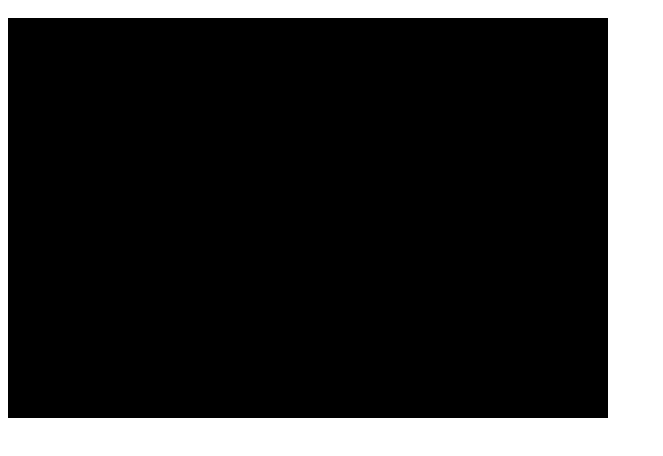
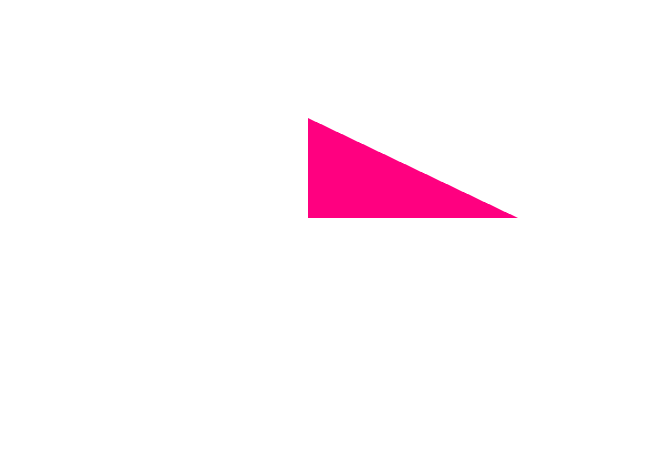
Before and after one commit to fadelananda/IF3260-Grafkom-Tubes1, a website: page app/index.html in a window 1280 px wide. Shown: the part 48-504 px from the top of the page, without its empty margins (0-663 px from the left). Drawn offline with Linux system fonts and the light colour scheme.

Commit message:
add util function to setup canvas, create shader, create program

```diff
--- a/app/app.js
+++ b/app/app.js
@@ -1,9 +1,81 @@
-const canvas = document.querySelector('#webgl-canvas');
-const gl = canvas.getContext('webgl');
+import {
+  setUpCanvasBackground,
+  createShader,
+  createProgram,
+} from "./util/util.js";
 
-const setUpCanvasBackground = (gl) => {
-  gl.clearColor(0, 0, 0, 1);
-  gl.clear(gl.COLOR_BUFFER_BIT);
+function main() {
+  const canvas = document.querySelector("canvas");
+  const gl = canvas.getContext("webgl", { preserveDrawingBuffer: true });
+
+  if (!gl) return;
+
+  const vertexShaderSource = document.querySelector("#vertex-shader").text;
+  const fragmentShaderSource = document.querySelector("#fragment-shader").text;
+
+  // create GLSL shaders, upload the GLSL source, compile the shaders
+  var vertexShader = createShader(gl, gl.VERTEX_SHADER, vertexShaderSource);
+  var fragmentShader = createShader(
+    gl,
+    gl.FRAGMENT_SHADER,
+    fragmentShaderSource
+  );
+
+  // Link the two shaders into a program
+  var program = createProgram(gl, vertexShader, fragmentShader);
+
+  // look up where the vertex data needs to go.
+  var positionAttributeLocation = gl.getAttribLocation(program, "a_position");
+
+  // Create a buffer and put three 2d clip space points in it
+  var positionBuffer = gl.createBuffer();
+
+  // Bind it to ARRAY_BUFFER (think of it as ARRAY_BUFFER = positionBuffer)
+  gl.bindBuffer(gl.ARRAY_BUFFER, positionBuffer);
+
+  var positions = [0, 0, 0, 0.5, 0.7, 0];
+  gl.bufferData(gl.ARRAY_BUFFER, new Float32Array(positions), gl.STATIC_DRAW);
+
+  // code above this line is initialization code.
+  // code below this line is rendering code.
+
+  // webglUtils.resizeCanvasToDisplaySize(gl.canvas);
+
+  // Tell WebGL how to convert from clip space to pixels
+  gl.viewport(0, 0, gl.canvas.width, gl.canvas.height);
+
+  // Clear the canvas
+  setUpCanvasBackground(gl);
+
+  // Tell it to use our program (pair of shaders)
+  gl.useProgram(program);
+
+  // Turn on the attribute
+  gl.enableVertexAttribArray(positionAttributeLocation);
+
+  // Bind the position buffer.
+  gl.bindBuffer(gl.ARRAY_BUFFER, positionBuffer);
+
+  // Tell the attribute how to get data out of positionBuffer (ARRAY_BUFFER)
+  var size = 2; // 2 components per iteration
+  var type = gl.FLOAT; // the data is 32bit floats
+  var normalize = false; // don't normalize the data
+  var stride = 0; // 0 = move forward size * sizeof(type) each iteration to get the next position
+  var offset = 0; // start at the beginning of the buffer
+  gl.vertexAttribPointer(
+    positionAttributeLocation,
+    size,
+    type,
+    normalize,
+    stride,
+    offset
+  );
+
+  // draw
+  var primitiveType = gl.TRIANGLES;
+  var offset = 0;
+  var count = 3;
+  gl.drawArrays(primitiveType, offset, count);
 }
 
-setUpCanvasBackground(gl);
+main();
--- a/app/index.html
+++ b/app/index.html
@@ -3,11 +3,38 @@
   <meta charset="UTF-8">
   <meta http-equiv="X-UA-Compatible" content="IE=edge">
   <meta name="viewport" content="width=device-width, initial-scale=1.0">
-  <script src="app.js" defer></script>
+  <script type="module" src="app.js" defer></script>
   <title>Tucil 1 Grafkom</title>
 </head>
 <body>
   <h1>Tugas Kecil 1 WebGL</h1>
-  <canvas id="webgl-canvas" width="600" height="400"></canvas>
+  <canvas id="glcanvas" width="600" height="400"></canvas>
+  <script  id="vertex-shader" type="notjs">
+
+    // an attribute will receive data from a buffer
+    attribute vec4 a_position;
+
+    // all shaders have a main function
+    void main() {
+
+      // gl_Position is a special variable a vertex shader
+      // is responsible for setting
+      gl_Position = a_position;
+    }
+
+  </script>
+  <script  id="fragment-shader" type="notjs">
+
+    // fragment shaders don't have a default precision so we need
+    // to pick one. mediump is a good default
+    precision mediump float;
+
+    void main() {
+      // gl_FragColor is a special variable a fragment shader
+      // is responsible for setting
+      gl_FragColor = vec4(1, 0, 0.5, 1); // return redish-purple
+    }
+
+  </script>
 </body>
 </html>
--- /dev/null
+++ b/app/util/util.js
@@ -0,0 +1,40 @@
+const setUpCanvasBackground = (gl) => {
+  /**
+   * Set canvas color to some rgba value
+   */
+  gl.clearColor(0, 0, 0, 0);
+  gl.clear(gl.COLOR_BUFFER_BIT);
+};
+
+const createShader = (gl, type, source) => {
+  /**
+   * Create shader
+   */
+  var shader = gl.createShader(type);
+  gl.shaderSource(shader, source);
+  gl.compileShader(shader);
+
+  var success = gl.getShaderParameter(shader, gl.COMPILE_STATUS);
+  if (success) return shader;
+
+  console.log(gl.getShaderInfoLog(shader));
+  gl.deleteShader(shader);
+};
+
+const createProgram = (gl, vertexShader, fragmentShader) => {
+  /**
+   * Create program
+   */
+  var program = gl.createProgram();
+  gl.attachShader(program, vertexShader);
+  gl.attachShader(program, fragmentShader);
+  gl.linkProgram(program);
+
+  var success = gl.getProgramParameter(program, gl.LINK_STATUS);
+  if (success) return program;
+
+  console.log(gl.getProgramInfoLog(program));
+  gl.deleteProgram(program);
+};
+
+export { setUpCanvasBackground, createProgram, createShader };
```
